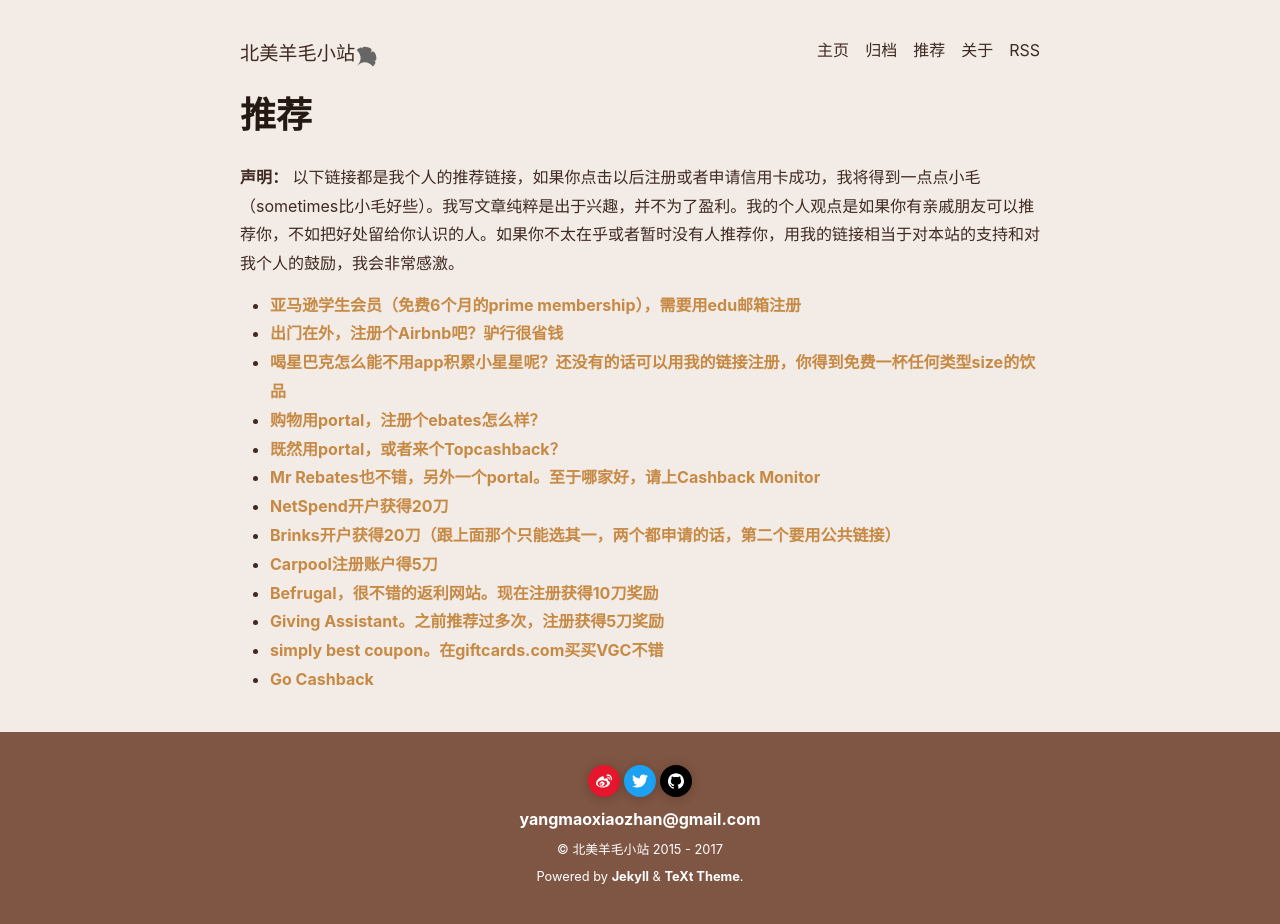
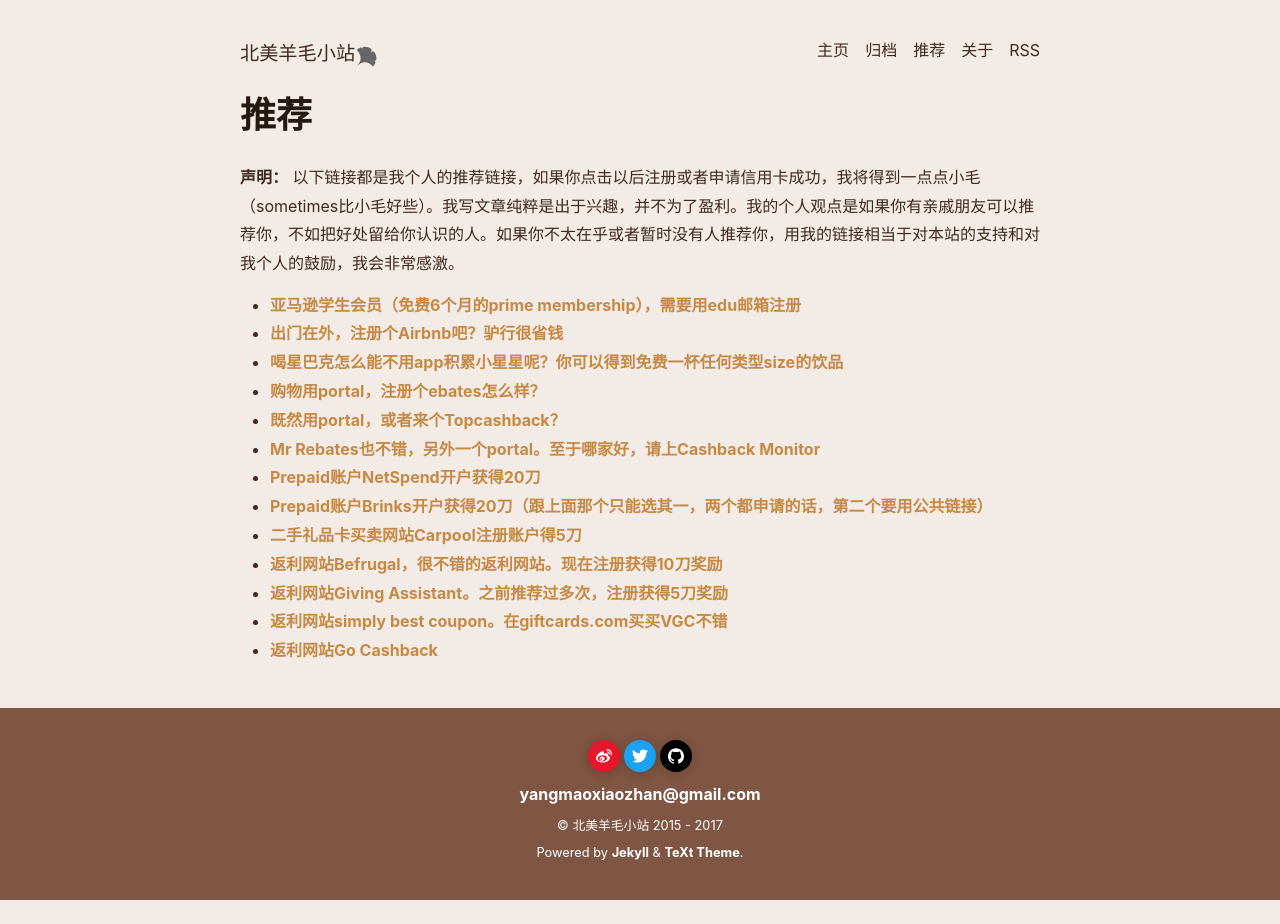
Before and after one commit to willguxy/yangmao, a Jekyll site: the page built from refer.md, in a window 1280 px wide. Built offline with Jekyll 4.4.1, drawn with Linux system fonts in a browser that asks for light colours; nearby versions of some CDN libraries; after the commit the page ends 900 px from its top, so only the background shows below that.

Commit message:
fix refer

```diff
--- a/refer.md
+++ b/refer.md
@@ -15,17 +15,17 @@ key: page-refer
 
 - [亚马逊学生会员（免费6个月的prime membership），需要用edu邮箱注册][amazon]
 - [出门在外，注册个Airbnb吧？驴行很省钱][airbnb]
-- [喝星巴克怎么能不用app积累小星星呢？还没有的话可以用我的链接注册，你得到免费一杯任何类型size的饮品][starbucks]
+- [喝星巴克怎么能不用app积累小星星呢？你可以得到免费一杯任何类型size的饮品][starbucks]
 - [购物用portal，注册个ebates怎么样？][ebates]
 - [既然用portal，或者来个Topcashback？][topcashback]
 - [Mr Rebates也不错，另外一个portal。至于哪家好，请上Cashback Monitor][mrrebates]
-- [NetSpend开户获得20刀][netspend]
-- [Brinks开户获得20刀（跟上面那个只能选其一，两个都申请的话，第二个要用公共链接）][brinks]
-- [Carpool注册账户得5刀][cardpool]
-- [Befrugal，很不错的返利网站。现在注册获得10刀奖励][befrugal]
-- [Giving Assistant。之前推荐过多次，注册获得5刀奖励][givingass]
-- [simply best coupon。在giftcards.com买买VGC不错][simplybest]
-- [Go Cashback][gocashback]
+- [Prepaid账户NetSpend开户获得20刀][netspend]
+- [Prepaid账户Brinks开户获得20刀（跟上面那个只能选其一，两个都申请的话，第二个要用公共链接）][brinks]
+- [二手礼品卡买卖网站Carpool注册账户得5刀][cardpool]
+- [返利网站Befrugal，很不错的返利网站。现在注册获得10刀奖励][befrugal]
+- [返利网站Giving Assistant。之前推荐过多次，注册获得5刀奖励][givingass]
+- [返利网站simply best coupon。在giftcards.com买买VGC不错][simplybest]
+- [返利网站Go Cashback][gocashback]
 
 
 [amazon]: http://www.amazon.com/gp/student/signup/info?ie=UTF8&refcust=FD24CDKIV4V2XKL4MOCY6R5HBM&ref_type=generic
```
